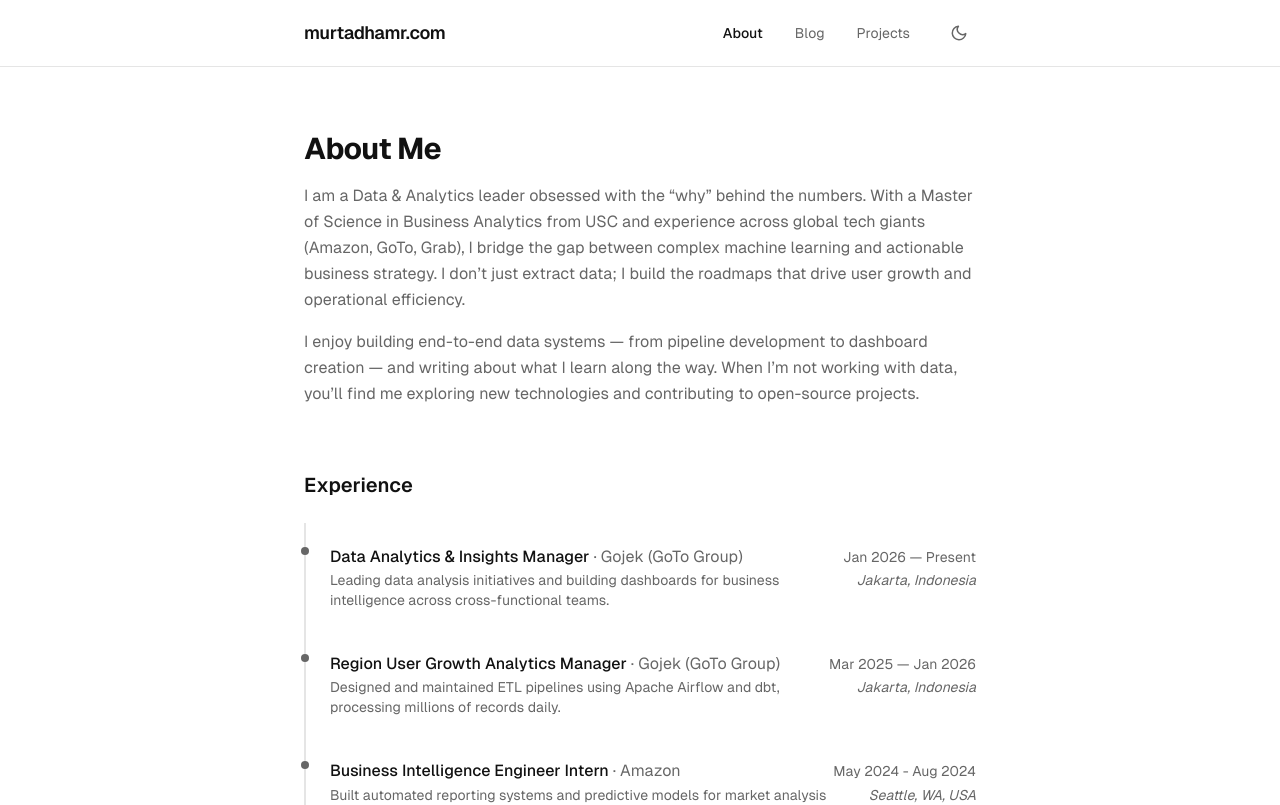
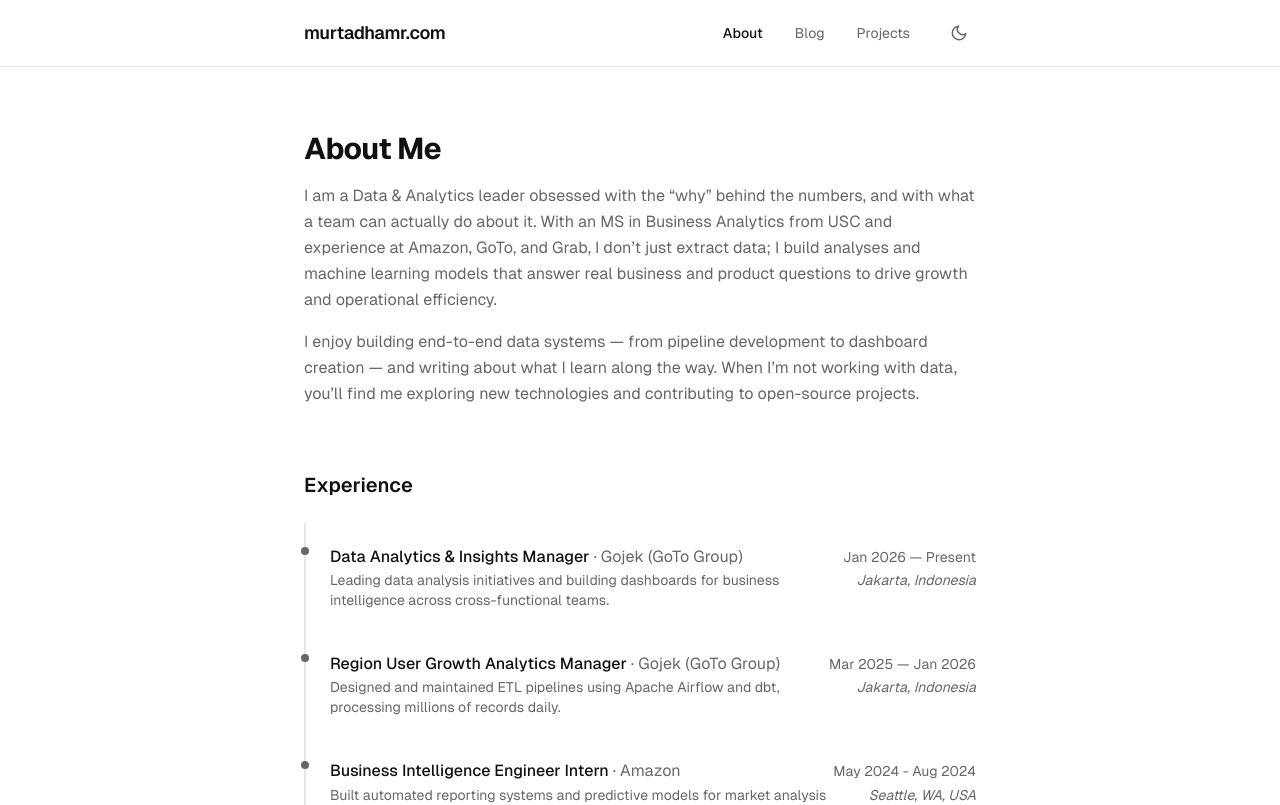
Before and after one commit to murtadhamr/personal-portfolio-website, a Next.js app: page /about in a window 1280 px wide. Shown: the top 805 px of the page. Built offline with nearby package versions, Linux system fonts and the light colour scheme.

Commit message:
Update About page intro
Co-Authored-By: Claude Opus 5.5 <noreply@anthropic.com>
Claude-Session: https://claude.ai/code/session_01Te9kFKTQBqy4VtNdcR8Sk4

```diff
--- a/src/app/about/page.tsx
+++ b/src/app/about/page.tsx
@@ -90,10 +90,11 @@ export default function AboutPage() {
                 <h1 className="mb-4 text-3xl font-bold tracking-tight">About Me</h1>
                 <div className="space-y-4 text-[var(--muted)] leading-relaxed">
                     <p>
-                        I am a Data & Analytics leader obsessed with the “why” behind the numbers.
-                        With a Master of Science in Business Analytics from USC and experience across global tech giants (Amazon, GoTo, Grab),
-                        I bridge the gap between complex machine learning and actionable business strategy.
-                        I don’t just extract data; I build the roadmaps that drive user growth and operational efficiency.
+                        I am a Data & Analytics leader obsessed with the “why” behind the numbers,
+                        and with what a team can actually do about it. With an MS in Business Analytics
+                        from USC and experience at Amazon, GoTo, and Grab, I don’t just extract data;
+                        I build analyses and machine learning models that answer real business and
+                        product questions to drive growth and operational efficiency.
                     </p>
                     <p>
                         I enjoy building end-to-end data systems — from pipeline development to
```
